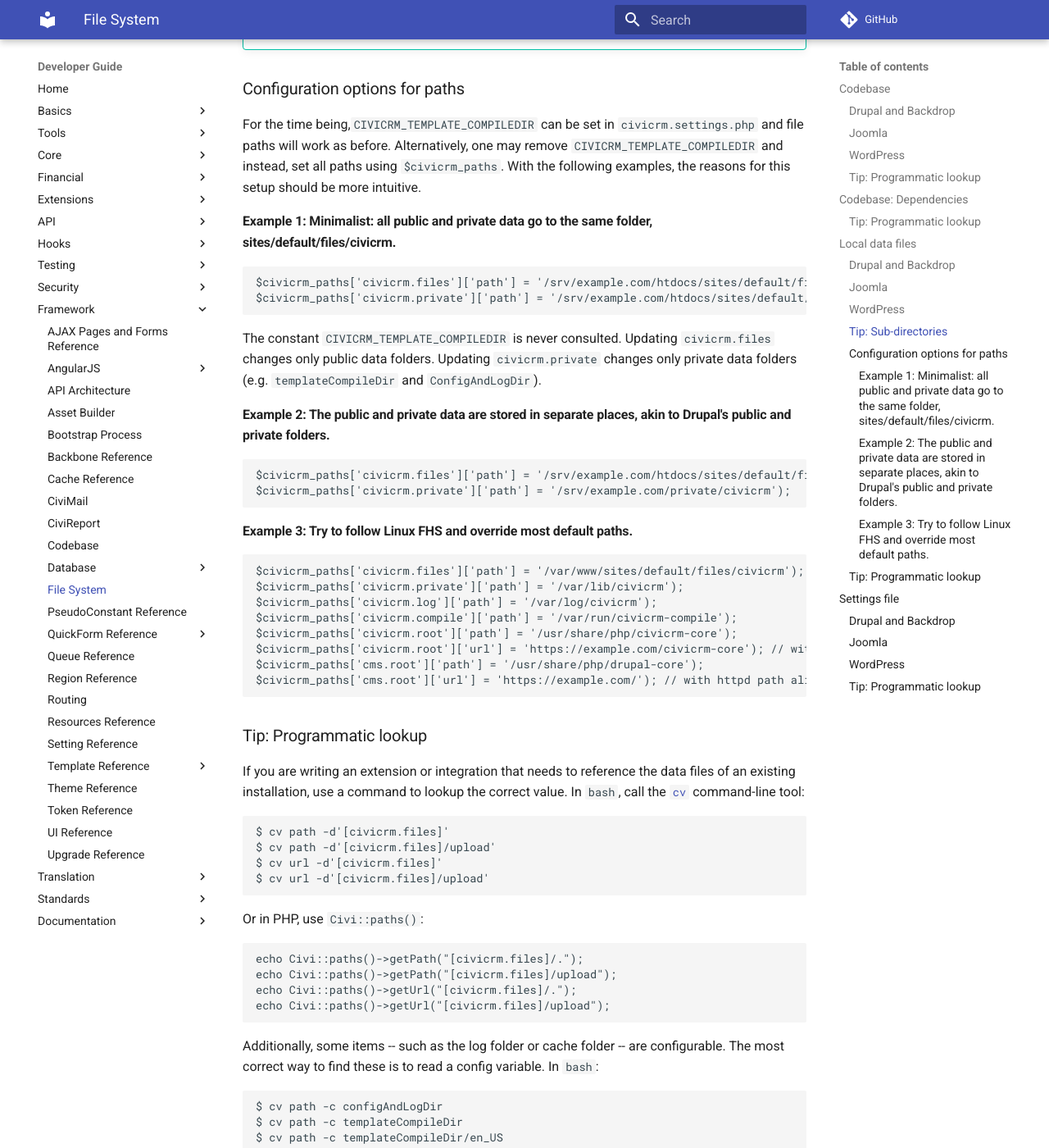
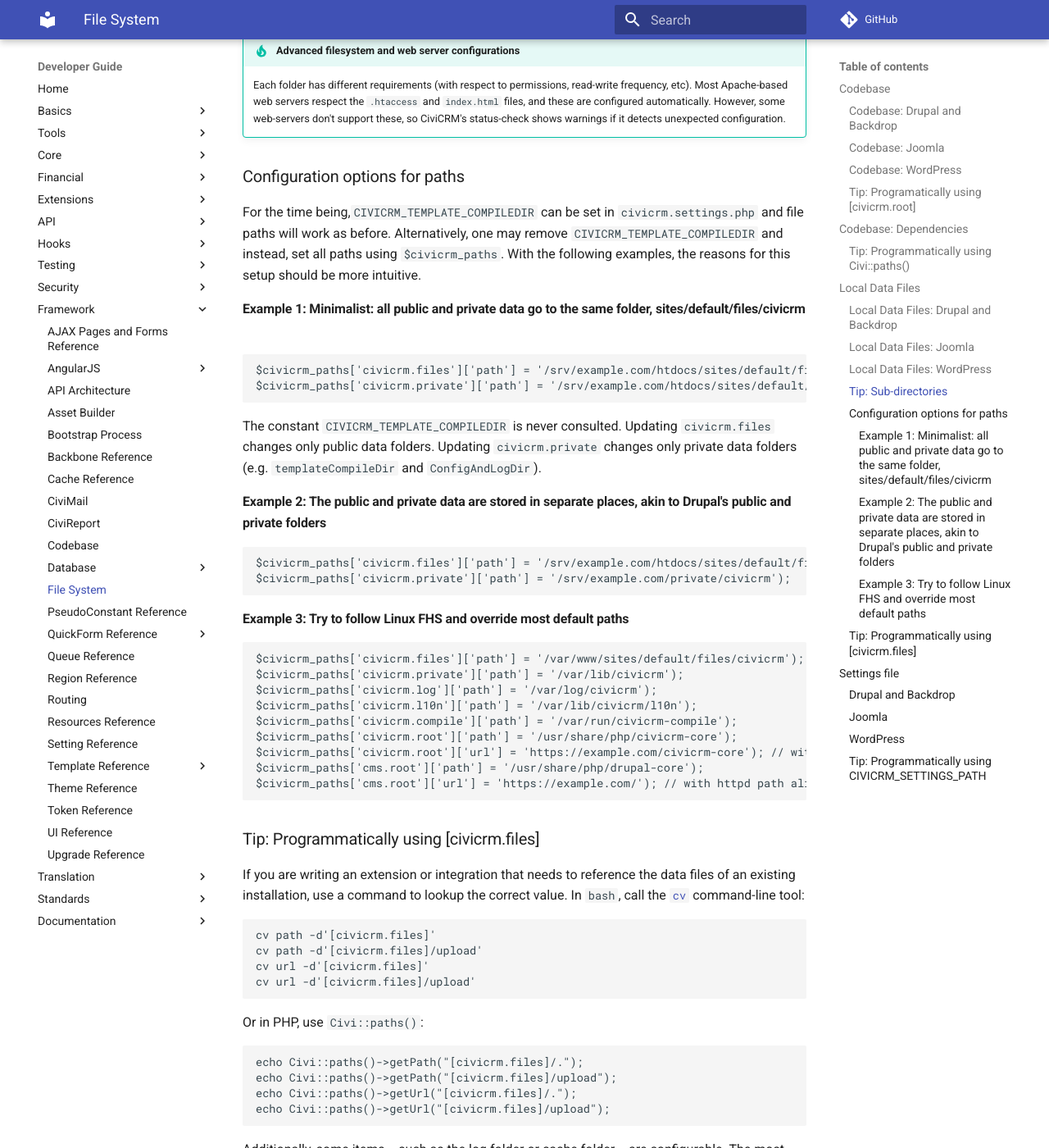
Before and after one commit to civicrm/civicrm-dev-docs, an MkDocs documentation site: the page built from docs/framework/filesystem.md, in a window 1280 px wide and 1400 px high, scrolled down 4382 px. Shown: the whole window at 82% size. Built offline with MkDocs 1.6.1 and Material for MkDocs 9.7.7, drawn with Linux system fonts in a browser that asks for light colours; comment, search, counter and statistics services are not loaded; old or Windows-style settings are respelled for this version of MkDocs; some of the changed text lies outside the part shown.

Commit message:
Refactor, Lint and L10n
This commit refactors this page in line with coding standards and linting output and documents the l10n directory.

````diff
--- a/docs/framework/filesystem.md
+++ b/docs/framework/filesystem.md
@@ -19,16 +19,16 @@
 contain the code connecting CiviCRM to the CMS along with some CMS-specific
 features.
 
-### Drupal and Backdrop
+### Codebase: Drupal and Backdrop
 
 The CiviCRM module is typically found in the `sites/all/modules/civicrm`
 directory.  As with any Drupal module, it is possible to put CiviCRM in
 several alternative folders, such as:
 
- * `sites/example.com/modules/civicrm`
- * `sites/default/modules/civicrm`
- * `sites/all/modules/civicrm` (most common)
- * `modules/civicrm`
+* `sites/example.com/modules/civicrm`
+* `sites/default/modules/civicrm`
+* `sites/all/modules/civicrm` (most common)
+* `modules/civicrm`
 
 Within the `civicrm` folder, there will be a
 [`drupal/`](https://github.com/civicrm/civicrm-drupal/) or
@@ -36,12 +36,12 @@
 contains the `civicrm.module` along with the role sync modules, blocks, and
 drush and views integration.
 
-### Joomla
+### Codebase: Joomla
 
 CiviCRM's codebase exists in *two* places within Joomla:
 
- -  A front-end component at `components/com_civicrm`
- -  A back-end component at `administrator/components/com_civicrm`
+* A front-end component at `components/com_civicrm`
+* A back-end component at `administrator/components/com_civicrm`
 
 The back-end component contains the common CiviCRM code, in
 `administrator/components/com_civicrm/civicrm`.  The
@@ -49,30 +49,30 @@
 a `site` directory for the front-end files and an `admin` directory for the
 back-end files.
 
-### WordPress
+### Codebase: WordPress
 
 The CiviCRM plugin is found in `wp-content/plugins/civicrm`.  This corresponds
 to the [civicrm-wordpress](https://github.com/civicrm/civicrm-wordpress/)
 repository, containing the plugin file as well as WP-CLI integration.  The
 common CiviCRM codebase is found at `wp-content/plugins/civicrm/civicrm`.
 
-### Tip: Programmatic lookup
+### Tip: Programatically using [civicrm.root]
 
 If you are writing an extension or integration that needs to reference the
 codebase of an existing installation, use a command to lookup the correct
 value.  In `bash`, call the [`cv`](https://github.com/civicrm/cv)
 command-line tool:
 
-```
-$ cv path -d '[civicrm.root]'
-$ cv path -d '[civicrm.root]/README.md'
-$ cv url -d '[civicrm.root]'
-$ cv url -d '[civicrm.root]/README.md'
+``` sh
+cv path -d '[civicrm.root]'
+cv path -d '[civicrm.root]/README.md'
+cv url -d '[civicrm.root]'
+cv url -d '[civicrm.root]/README.md'
 ```
 
 Or in PHP, use `Civi::paths()`:
 
-```php
+``` php
 echo Civi::paths()->getPath("[civicrm.root]/.");
 echo Civi::paths()->getPath("[civicrm.root]/README.md");
 echo Civi::paths()->getUrl("[civicrm.root]/.");
@@ -84,21 +84,21 @@
 The CiviCRM codebase includes some third-party libraries. These are pulled
 into three folders:
 
- * __`vendor`__ is collection of PHP libraries which are automatically downloaded
-   by [`composer`](http://getcomposer.org/) based on the `composer.json` configuration.
- * __`bower_components`__ is a collection of JS/CSS libraries which are automatically
-   downloaded by [`bower`](https://bower.io/) based on the `bower.json` configuration.
- * __`packages`__ is a manually curated collection of library files.
-   It's maintained in [`civicrm-packages.git`](https://github.com/civicrm/civicrm-packages/).
+* `vendor`__ is collection of PHP libraries which are automatically downloaded
+  by [`composer`](http://getcomposer.org/) based on the `composer.json` configuration.
+* `bower_components`__ is a collection of JS/CSS libraries which are automatically
+  downloaded by [`bower`](https://bower.io/) based on the `bower.json` configuration.
+* `packages`__ is a manually curated collection of library files.
+  It's maintained in [`civicrm-packages.git`](https://github.com/civicrm/civicrm-packages/).
 
 !!! note "When adding a new dependency to core, use `composer.json` or `bower.json`."
 
-### Tip: Programmatic lookup
+### Tip: Programmatically using Civi::paths()
 
 Traditionally, one would use the root folder of `civicrm-core` to determine the path
 or URL of a library, as in:
 
-```php
+``` php
 global $civicrm_root;
 echo "$civircm_root/packages/IDS/default_filter.xml";
 ```
@@ -110,7 +110,7 @@
 In CiviCRM v4.7.21+, one should use `Civi::paths()` to lookup the path or
 URL for a library:
 
-```php
+``` php
 echo Civi::paths()->getPath('[civicrm.vendor]/dompdf/dompdf/README.md');
 echo Civi::paths()->getUrl('[civicrm.vendor]/dompdf/dompdf/README.md');
 
@@ -124,11 +124,11 @@
 Additionally, to register JS/CSS resources in `Civi::resources()`, you can use
 a shorthand with the path variables, as in:
 
-```php
+``` php
 echo Civi::resources()->addScriptFile('civicrm.bower', 'jquery/dist/jquery.min.js');
 ```
 
-## Local data files
+## Local Data Files
 
 CiviCRM also needs directories for storing volatile data files, such as
 logs, caches, and uploads. These directories are located outside
@@ -142,18 +142,18 @@
 
 The actual path is chosen to align with the conventions of each CMS and typically [civicrm.private] will refer to the same directory as [civicrm.files] while providing the ability to manage paths in a more granular fashion should the need arise.
 
-### Drupal and Backdrop
+### Local Data Files: Drupal and Backdrop
 
 CiviCRM stores its files in a folder named `civicrm` within the Drupal
 `files` directory.  This is commonly `sites/default/files/civicrm`, though
 it could be `files/civicrm`, `sites/example.org/files/civicrm`, or another
 folder determined by the system administrator.
 
-### Joomla
+### Local Data Files: Joomla
 
 The CiviCRM local files are within the `media/civicrm` directory.
 
-### WordPress
+### Local Data Files: WordPress
 
 Newly-installed CiviCRM sites on WordPress have their local files at
 `wp-content/uploads/civicrm`.  Many older sites use the previous default:
@@ -164,18 +164,17 @@
 The `[civicrm.files]` and `[civicrm.private]` are CiviCRM's base directories for files storage, each will contain several sub-directories.
 These sub-directories will include:
 
-
-| Code Name            | Typical Path                         | Recommended Access Level                        | Comments
-| -------------------- | ------------------------------------ | ----------------------------------------------- |-----------------------------------------------------------------
-| `configAndLogDir`    | `[civicrm.log]` defaults to `[civicrm.private]/ConfigAndLog`     | Prohibit all web access                         | Stores log files. Writes and reads should be infrequent, unless there are errors/warnings.
-| `customFileUploadDir` | `[civicrm.files]/custom`            | Prohibit all web access                         | Stores sensitive uploads (such as custom-field attachments). Writes and reads vary widely (depending on use-case/config).
-| `extensionsDir`      | `[civicrm.files]/ext`                | Allow file reads but prohibit directory listing | Stores downloaded extensions. Writes should be infrequent. Reads are very frequent. In hardened systems, this may be readonly or disabled.
-| `imageUploadDir`     | `[civicrm.files]/persist/contribute` | Allow file reads but prohibit directory listing | Stores uploaded or autogenerated media (images/css/etc). Writes and reads vary widely (depending on use-case/config).
-| `templateCompileDir` | `[civicrm.compile]` defaults to `[civicrm.private]/templates_c`| Prohibit all web access                         | Stores autogenerated PHP files. Writes should be infrequent. Reads are very frequent.
-| `uploadDir`          | `[civicrm.files]/upload`             | Prohibit all web access                         | Temporary files. Writes and reads vary widely (depending on use-case/config).
+| Code Name             | Typical Path                                                   | Recommended Access Level                        | Comments                                                                                                                                   |
+| --------------------- | -------------------------------------------------------------- | ----------------------------------------------- | ------------------------------------------------------------------------------------------------------------------------------------------ |
+| `configAndLogDir`     | `[civicrm.log]` defaults to `[civicrm.private]/ConfigAndLog`   | Prohibit all web access                         | Stores log files. Writes and reads should be infrequent, unless there are errors/warnings.                                                 |
+| `customFileUploadDir` | `[civicrm.files]/custom`                                       | Prohibit all web access                         | Stores sensitive uploads (such as custom-field attachments). Writes and reads vary widely (depending on use-case/config).                  |
+| `extensionsDir`       | `[civicrm.files]/ext`                                          | Allow file reads but prohibit directory listing | Stores downloaded extensions. Writes should be infrequent. Reads are very frequent. In hardened systems, this may be readonly or disabled. |
+| `imageUploadDir`      | `[civicrm.files]/persist/contribute`                           | Allow file reads but prohibit directory listing | Stores uploaded or autogenerated media (images/css/etc). Writes and reads vary widely (depending on use-case/config).                      |
+| `l10nDir`             | `[civicrm.l10n]` defaults to `[civicrm.private]/l10n`          | Prohibit all web access                         | Stores CiviCRM's localisation files. Writes should be infrequent (generally on Update or Extension Install). Reads are very frequent.      |
+| `templateCompileDir`  | `[civicrm.compile]` defaults to `[civicrm.private]/templates_c`| Prohibit all web access                         | Stores autogenerated PHP files. Writes should be infrequent. Reads are very frequent.                                                      |
+| `uploadDir`           | `[civicrm.files]/upload`                                       | Prohibit all web access                         | Temporary files. Writes and reads vary widely (depending on use-case/config).                                                              |
 
 !!! tip "Advanced filesystem and web server configurations"
-
     Each folder has different requirements (with respect to permissions,
     read-write frequency, etc).  Most Apache-based web servers respect the `.htaccess`
     and `index.html` files, and these are configured automatically.
@@ -186,28 +185,29 @@
 
 For the time being,`CIVICRM_TEMPLATE_COMPILEDIR` can be set in `civicrm.settings.php` and file paths will work as before. Alternatively, one may remove `CIVICRM_TEMPLATE_COMPILEDIR` and instead, set all paths using `$civicrm_paths`. With the following examples, the reasons for this setup should be more intuitive.
 
-#### Example 1: Minimalist: all public and private data go to the same folder, sites/default/files/civicrm.
+#### Example 1: Minimalist: all public and private data go to the same folder, sites/default/files/civicrm
 
-```
+``` php
 $civicrm_paths['civicrm.files']['path'] = '/srv/example.com/htdocs/sites/default/files/civicrm';
 $civicrm_paths['civicrm.private']['path'] = '/srv/example.com/htdocs/sites/default/files/civicrm';
 ```
+
 The constant `CIVICRM_TEMPLATE_COMPILEDIR` is never consulted. Updating `civicrm.files` changes only public data folders. Updating `civicrm.private` changes only private data folders (e.g. `templateCompileDir` and `ConfigAndLogDir`).
 
+#### Example 2: The public and private data are stored in separate places, akin to Drupal's public and private folders
 
-#### Example 2: The public and private data are stored in separate places, akin to Drupal's public and private folders.
-
-```
+``` php
 $civicrm_paths['civicrm.files']['path'] = '/srv/example.com/htdocs/sites/default/files/civicrm');
 $civicrm_paths['civicrm.private']['path'] = '/srv/example.com/private/civicrm');
 ```
 
-#### Example 3: Try to follow Linux FHS and override most default paths.
+#### Example 3: Try to follow Linux FHS and override most default paths
 
-```
+``` php
 $civicrm_paths['civicrm.files']['path'] = '/var/www/sites/default/files/civicrm');
 $civicrm_paths['civicrm.private']['path'] = '/var/lib/civicrm');
 $civicrm_paths['civicrm.log']['path'] = '/var/log/civicrm');
+$civicrm_paths['civicrm.l10n']['path'] = '/var/lib/civicrm/l10n');
 $civicrm_paths['civicrm.compile']['path'] = '/var/run/civicrm-compile');
 $civicrm_paths['civicrm.root']['path'] = '/usr/share/php/civicrm-core');
 $civicrm_paths['civicrm.root']['url'] = 'https://example.com/civicrm-core'); // with httpd path alias
@@ -215,18 +215,18 @@
 $civicrm_paths['cms.root']['url'] = 'https://example.com/'); // with httpd path alias
 ```
 
-### Tip: Programmatic lookup
+### Tip: Programmatically using [civicrm.files]
 
 If you are writing an extension or integration that needs to reference the
 data files of an existing installation, use a command to lookup the correct
 value.  In `bash`, call the [`cv`](https://github.com/civicrm/cv)
 command-line tool:
 
-```
-$ cv path -d'[civicrm.files]'
-$ cv path -d'[civicrm.files]/upload'
-$ cv url -d'[civicrm.files]'
-$ cv url -d'[civicrm.files]/upload'
+``` sh
+cv path -d'[civicrm.files]'
+cv path -d'[civicrm.files]/upload'
+cv url -d'[civicrm.files]'
+cv url -d'[civicrm.files]/upload'
 ```
 
 Or in PHP, use `Civi::paths()`:
@@ -242,15 +242,15 @@
 configurable. The most correct way to find these is to read a config
 variable. In `bash`:
 
-```
-$ cv path -c configAndLogDir
-$ cv path -c templateCompileDir
-$ cv path -c templateCompileDir/en_US
+``` sh
+cv path -c configAndLogDir
+cv path -c templateCompileDir
+cv path -c templateCompileDir/en_US
 ```
 
 Or in PHP:
 
-```
+``` php
 echo CRM_Core_Config::singleton()->configAndLogDir;
 echo CRM_Core_Config::singleton()->templateCompileDir;
 echo CRM_Core_Config::singleton()->templateCompileDir . '/en_US';
@@ -273,8 +273,8 @@
 There are two instances of `civicrm.settings.php` in Joomla, within each of the
 components:
 
- -  front-end at `components/com_civicrm/civicrm.settings.php`
- -  back-end at `administrator/components/com_civicrm/civicrm.settings.php`
+* front-end at `components/com_civicrm/civicrm.settings.php`
+* back-end at `administrator/components/com_civicrm/civicrm.settings.php`
 
 The files are *nearly* identical.  The one difference is that the front-end file
 has the site's normal base URL, while the back-end file has `/administrator/` on
@@ -290,19 +290,18 @@
 folder until the upgrade is complete and the site is verified to be working
 properly.
 
-
-### Tip: Programmatic lookup
+### Tip: Programmatically using CIVICRM_SETTINGS_PATH
 
 If you are writing an extension or integration that needs to reference the
 settings of an existing installation, use the constant
 `CIVICRM_SETTINGS_PATH` to locate `civicrm.settings.php`. In `bash`:
 
-```
-$ cv ev 'echo CIVICRM_SETTINGS_PATH;'
+``` sh
+cv ev 'echo CIVICRM_SETTINGS_PATH;'
 ```
 
 Or in PHP:
 
-```php
+``` php
 echo CIVICRM_SETTINGS_PATH;
 ```
````
